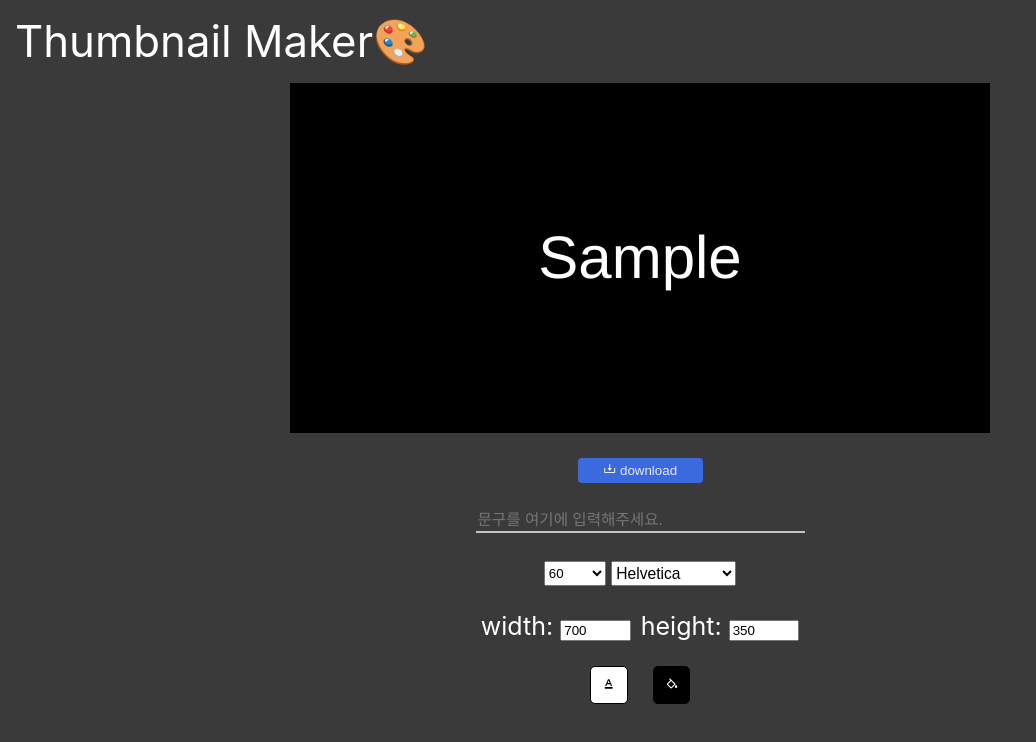
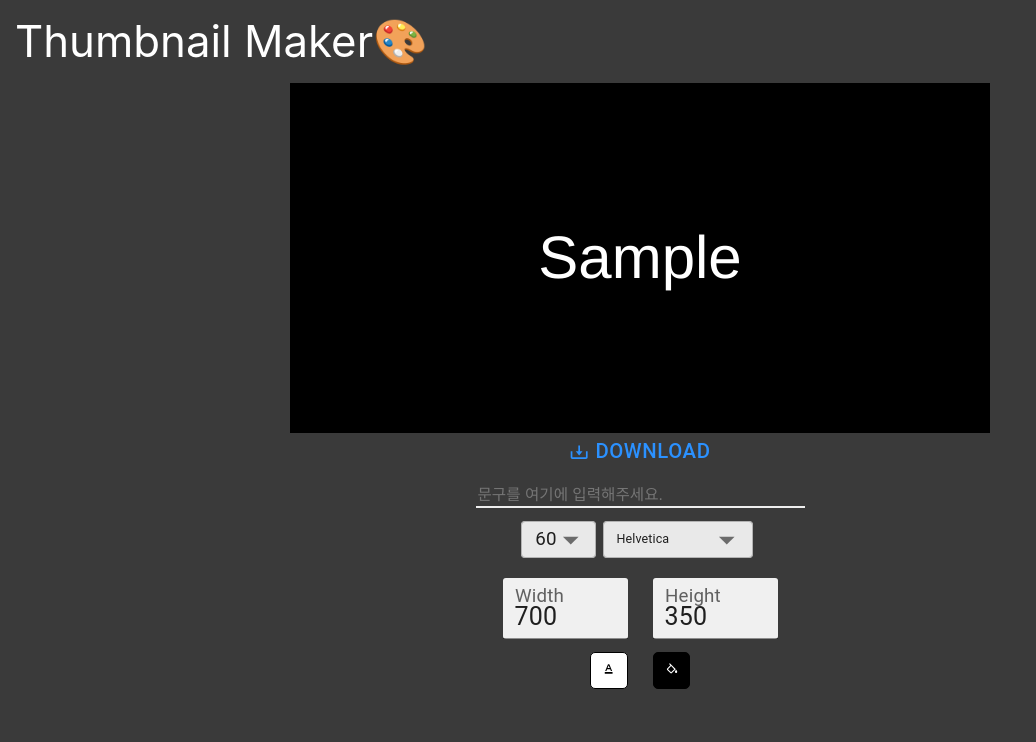
Before and after one commit to Bam-j/Thumbnail-Maker, a React (Create React App) app: page / in a window 1280 px wide. Shown: the top 742 px of the page, without its empty margins (0-1036 px from the left). Built offline with nearby package versions, Linux system fonts and the light colour scheme.

Commit message:
mui design으로 교체

```diff
--- a/package.json
+++ b/package.json
@@ -1,8 +1,11 @@
 {
   "name": "thumbnail-maker",
-  "version": "1.0.1",
+  "version": "1.1.0",
   "private": true,
   "dependencies": {
+    "@emotion/react": "^11.11.1",
+    "@emotion/styled": "^11.11.0",
+    "@mui/material": "^5.14.8",
     "@testing-library/jest-dom": "^5.14.1",
     "@testing-library/react": "^13.0.0",
     "@testing-library/user-event": "^13.2.1",
--- a/src/components/Buttons/ColorPickerButtons/ColorPickerButtons.jsx
+++ b/src/components/Buttons/ColorPickerButtons/ColorPickerButtons.jsx
@@ -14,5 +14,5 @@ export const ColorPickerButtons = () => {
 const ColorPickerButtonsWrapper = styled.div`
 	display: flex;
 	justify-content: center;
-	padding-top: 1rem;
+	padding-top: 0.5rem;
 `;
--- a/src/components/Buttons/DownloadButton.jsx
+++ b/src/components/Buttons/DownloadButton.jsx
@@ -1,13 +1,20 @@
 import styled from "styled-components";
+import Button from '@mui/material/Button';
 import { BiDownload } from "react-icons/bi";
 
 export const DownloadButton = ({ onClick }) => {
 	return (
 		<DownloadButtonWrapper>
-			<Download onClick={() => onClick()}>
+			<Button
+				sx={{
+					width: 'auto', height: '1rem', color: '#2B91FF', marginTop: '0.25rem'
+				}}
+				varient={'outlined'}
+				size={'small'}
+				onClick={() => onClick()}>
 				<BiDownload/>
 				&nbsp;download
-			</Download>
+			</Button>
 		</DownloadButtonWrapper>
 	);
 };
@@ -16,20 +23,3 @@ const DownloadButtonWrapper = styled.div`
 	display: flex;
 	justify-content: center;
 `;
-
-const Download = styled.button`
-	margin-top: 1rem;
-	background-color: #3a6add;
-	border-radius: 4px;
-	outline: none;
-	border: none;
-	cursor: pointer;
-	color: #eaeaea;
-	width: 5rem;
-	height: 1rem;
-
-	&:hover {
-		background-color: #6a9add;
-		color: #292929;
-	}
-`;
--- a/src/components/Tools/ColorPicker.jsx
+++ b/src/components/Tools/ColorPicker.jsx
@@ -8,7 +8,7 @@ export const ColorPicker = ({ buttonType }) => {
   const [selectedColor, setSelectedColor] = useState();
   const { actions } = useContext(ThumbnailContentsContext);
 
-  const changeColor = (color) => {
+  const changeColor = color => {
     setSelectedColor(color);
 
     if (buttonType === 'background') {
@@ -29,7 +29,7 @@ export const ColorPicker = ({ buttonType }) => {
 };
 
 const ColorPickerBox = styled.div`
-  border-radius: 14px;
+  border-radius: 15px;
   background-color: #ffffff;
   transition: visibility 0s, opacity 0.5s linear;
   box-shadow: 0 0 30px 5px rgba(0, 0, 0, 0.5);
--- a/src/components/Tools/SizeForm.jsx
+++ b/src/components/Tools/SizeForm.jsx
@@ -1,9 +1,10 @@
 import styled from 'styled-components';
 import { useContext } from 'react';
 import { ThumbnailContentsContext } from '../../contexts/thumbnailContents';
+import { TextField } from '@mui/material';
 
 export const SizeForm = () => {
-  const { state  } = useContext(ThumbnailContentsContext);
+  const { state } = useContext(ThumbnailContentsContext);
   const { setWidth, setHeight } = useContext(ThumbnailContentsContext).actions;
 
   const handleChange = (e) => {
@@ -14,24 +15,30 @@ export const SizeForm = () => {
 
   return (
     <SizeFormWrapper>
-      <label className={'size-input'}>
-        width:&nbsp;
-        <WidthInput
-          placeholder={'width'}
+      <TextField
+        sx={{
+          width: '5rem', height: 'auto', backgroundColor: '#ffffff', outline: 'none',
+          borderRadius: '3px', border: '0', marginRight: '1rem'
+        }}
+        label={'Width'}
+        size={'small'}
+        variant={'filled'}
         name={'width'}
         value={state.width}
         onChange={handleChange}
       />
-      </label>
-      <label className={'size-input'}>
-        height:&nbsp;
-        <HeightInput
-          placeholder={'height'}
+      <TextField
+        sx={{
+          width: '5rem', height: 'auto', backgroundColor: '#ffffff', outline: 'none',
+          borderRadius: '3px', border: '0'
+        }}
+        label={'Height'}
+        size={'small'}
+        variant={'filled'}
         name={'height'}
         value={state.height}
         onChange={handleChange}
       />
-      </label>
     </SizeFormWrapper>
   );
 };
@@ -40,20 +47,10 @@ const SizeFormWrapper = styled.div`
   display: flex;
   justify-content: center;
   margin: auto;
-  padding-top: 1rem;
+  padding-top: 0.8rem;
   color: #ffffff;
 
   & .size-input:first-child {
     margin-right: 10px;
   }
 `;
-
-const WidthInput = styled.input`
-  width: 2.5rem;
-  height: auto;
-`;
-
-const HeightInput = styled.input`
-  width: 2.5rem;
-  height: auto;
-`;
--- a/src/components/Tools/TextInput.jsx
+++ b/src/components/Tools/TextInput.jsx
@@ -2,6 +2,7 @@ import styled from 'styled-components';
 import { useContext } from 'react';
 import { ThumbnailContentsContext } from '../../contexts/thumbnailContents';
 import { fontList, fontSizeList } from "../../utils/utils";
+import { MenuItem, Select } from "@mui/material";
 
 
 export const TextInput = () => {
@@ -27,31 +28,30 @@ export const TextInput = () => {
         type={'text'}
       />
       <FontSettingWrapper>
-        <SelectFontSize
-          className={'font-setting'}
+        <Select
+          sx={{
+            width: '3rem', height: '1.5rem', marginRight: '0.25rem',
+            fontSize: '0.75rem', backgroundColor: '#e9e9e9'
+          }}
           onChange={changeFontSize}
           defaultValue={fontSizeList[5]}
         >
           {fontSizeList.map(size => (
-            <option
-              key={size}
-              value={size}>
-              {size}
-            </option>
+            <MenuItem value={size}>{size}</MenuItem>
           ))}
-        </SelectFontSize>
-        <SelectFont
-          className={'font-setting'}
+        </Select>
+        <Select
+          sx={{
+            width: '6rem', height: '1.5rem', marginRight: '0.25rem',
+            fontSize: '0.5rem', backgroundColor: '#e9e9e9'
+          }}
           onChange={changeFontFamily}
+          defaultValue={fontList[0]}
         >
           {fontList.map(font => (
-            <option
-              key={font}
-              value={font}>
-              {font}
-            </option>
+            <MenuItem value={font}>{font}</MenuItem>
           ))}
-        </SelectFont>
+        </Select>
       </FontSettingWrapper>
     </>
   );
@@ -61,12 +61,13 @@ const Input = styled.input`
   display: flex;
   background: none;
   border-style: none none solid none;
-  border-bottom-color: #c3c3c3;
+  border-bottom-color: #eeeeee;
   color: #ffffff;
-  padding-top: 1rem;
+  padding-top: 0.75rem;
   margin: auto;
   width: 13rem;
   font-size: 0.75rem;
+  outline: none;
 
   &:focus {
     outline: none;
@@ -85,17 +86,5 @@ const FontSettingWrapper = styled.div`
   display: flex;
   justify-content: center;
   margin: auto;
-  padding-top: 1.125rem;
+  padding-top: 0.5rem;
 `;
-
-const SelectFontSize = styled.select`
-  width: 2.5rem;
-  height: 1rem;
-  margin-right: 5px;
-`;
-
-const SelectFont = styled.select`
-  width: 5rem;
-  height: 1rem;
-  font-size: 0.625rem;
-`;
```
Also changed, not shown: 2 other files (tests, documents, lock files or other folders). Lines whose indentation alone changed are shown as unchanged.
